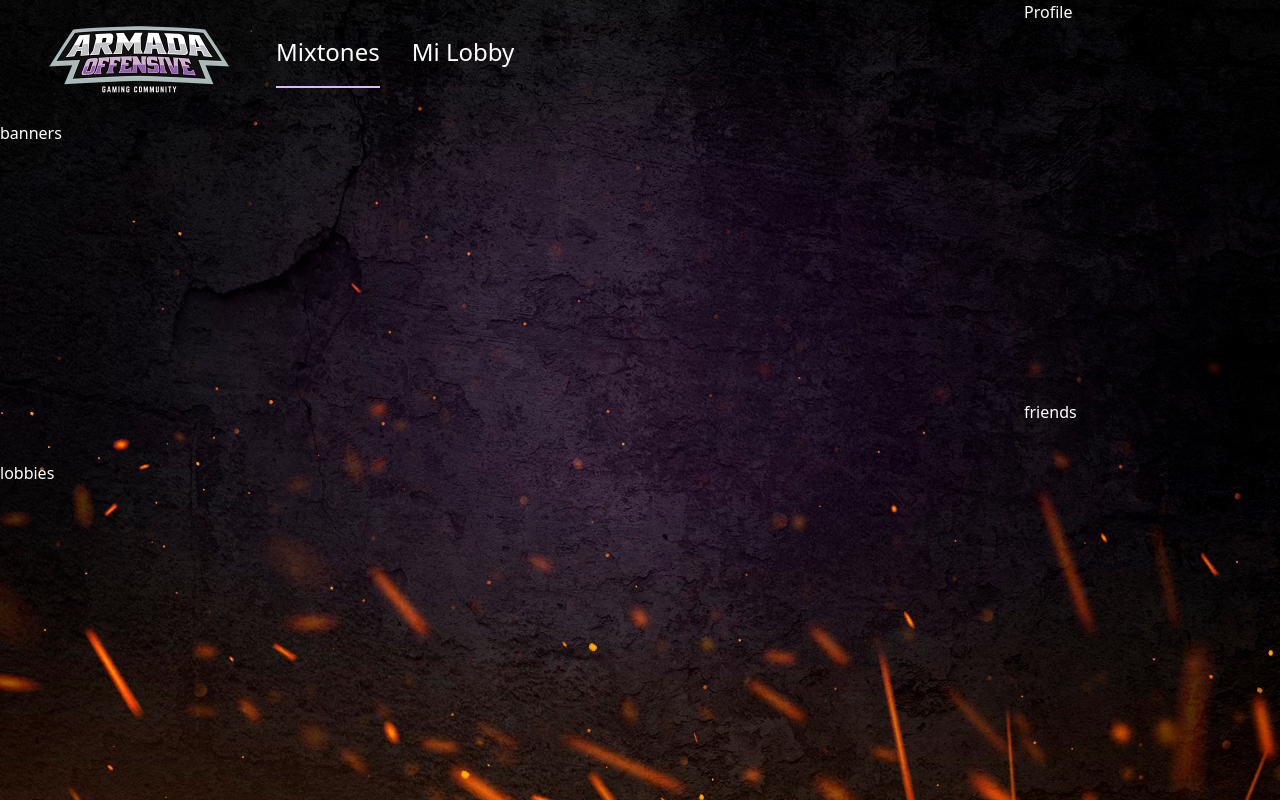
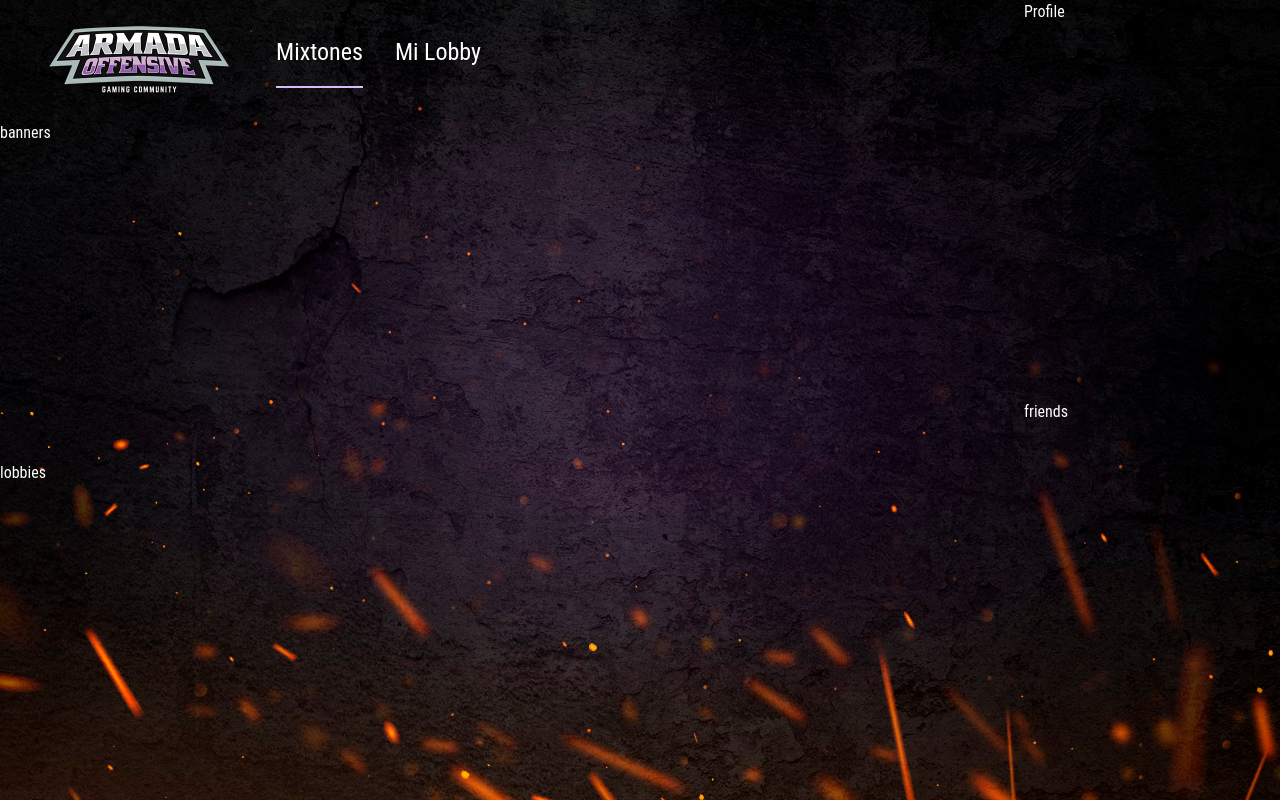
Before and after one commit to germanllop/armada-mixton-front, a Vue app: page / in a window 1280 px wide. Built offline with nearby package versions, Linux system fonts and the light colour scheme.

Commit message:
Some styling for the navbar

```diff
--- a/src/assets/scss/_custom.scss
+++ b/src/assets/scss/_custom.scss
@@ -1,5 +1,5 @@
 .nav-link {
-    @apply block mt-4 inline-block text-2xl border-transparent border-solid border-b-2 mx-4 my-1 pb-4;
+    @apply block inline-block text-2xl border-transparent border-solid border-b-2 mx-4 my-1 pb-4;
 }
 .nav-link:hover{
     @apply border-purple-300;
@@ -7,3 +7,6 @@
 .nav-link-active{
     @apply border-purple-300;
 }
+body{
+    @apply text-white;
+}
--- a/src/views/Home.vue
+++ b/src/views/Home.vue
@@ -1,5 +1,5 @@
 <template>
-  <div class="flex text-white font-sans">
+  <div class="flex">
     <div class="flex flex-col w-full">
       <nav class="flex items-center justify-between flex-wrap p-5">
         <div class="flex items-center flex-shrink-0 mx-5">
--- a/tailwind.config.js
+++ b/tailwind.config.js
@@ -1,8 +1,16 @@
+const defaultTheme = require('tailwindcss/defaultTheme')
+
 module.exports = {
   theme: {
     extend: {
       width: {
         '320px':'320px',
+      },
+      fontFamily: {
+        sans: [
+          '"Roboto Condensed"',
+          ...defaultTheme.fontFamily.sans,
+        ]
       }
     },
   },
```
